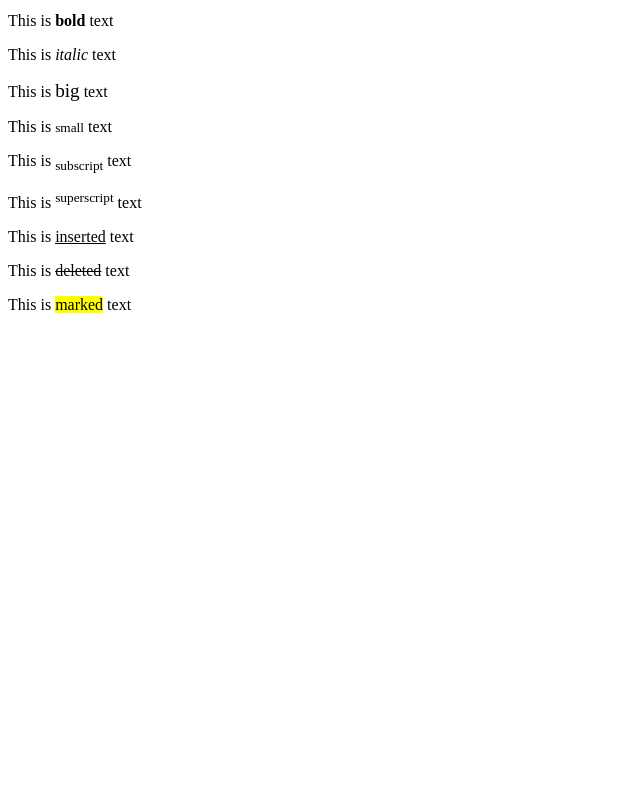
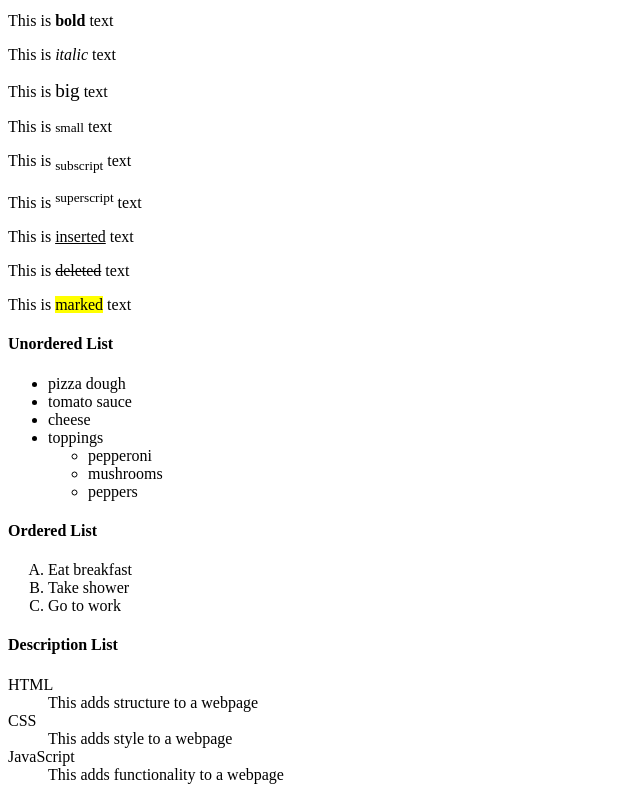
Before and after one commit to AndyR3w/TutorialWebsite, a plain HTML site: page index.html in a window 1280 px wide. Shown: the part 839-1639 px from the top of the page, without its empty margins (0-640 px from the left). Before the commit the page ends 1169 px from the top, so only its background shows below. Drawn offline with Linux system fonts and the light colour scheme.

Commit message:
Update index.html

```diff
--- a/index.html
+++ b/index.html
@@ -86,6 +86,37 @@
         <p>This is <mark>marked</mark> text</p>
 
 
+    <!-- Creating lists in HTML -->
+        <h4>Unordered List</h4> <!-- An unordered list is bullet points-->
+        <ul> <!-- ul stands for unordered list-->
+            <li>pizza dough</li> <!-- each li is a new bullet point-->
+            <li>tomato sauce</li>
+            <li>cheese</li>
+            <li>toppings <!-- for creating sublists, dont close out </li> until the end-->
+                <ul> <!-- you can make sub lists inside of other lists like this-->
+                    <li>pepperoni</li>
+                    <li>mushrooms</li>
+                    <li>peppers</li>
+                </ul>
+            </li> <!-- Close out of sublist -->
+        </ul>
+
+        <h4>Ordered List</h4> <!-- An ordered list is 1., 2., 3., etc. or a,b,c. There are many options-->
+        <ol type="A"> <!-- Its created with ol (short for ordered list). NOTE, type=A means it will show a,b,c,d etc. but default goes 1,2,3-->
+            <li>Eat breakfast</li>
+            <li>Take shower</li>
+            <li>Go to work</li>
+        </ol>
+
+        <h4>Description List</h4>
+        <dl> <!-- (description list)-->
+            <dt>HTML</dt> <!--dt means description term-->
+            <dd>This adds structure to a webpage</dd> <!-- dd means description definition-->
+            <dt>CSS</dt>
+            <dd>This adds style to a webpage</dd>
+            <dt>JavaScript</dt>
+            <dd>This adds functionality to a webpage</dd>
+        </dl>
 
 </body>
 
```
